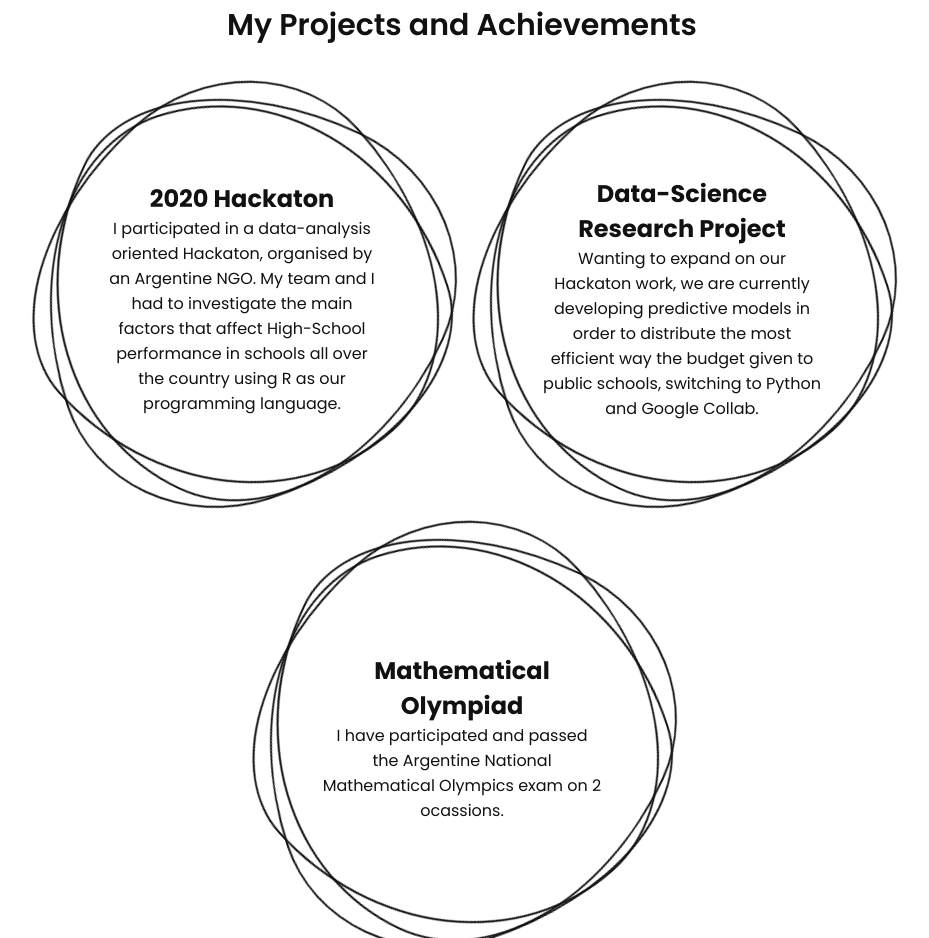
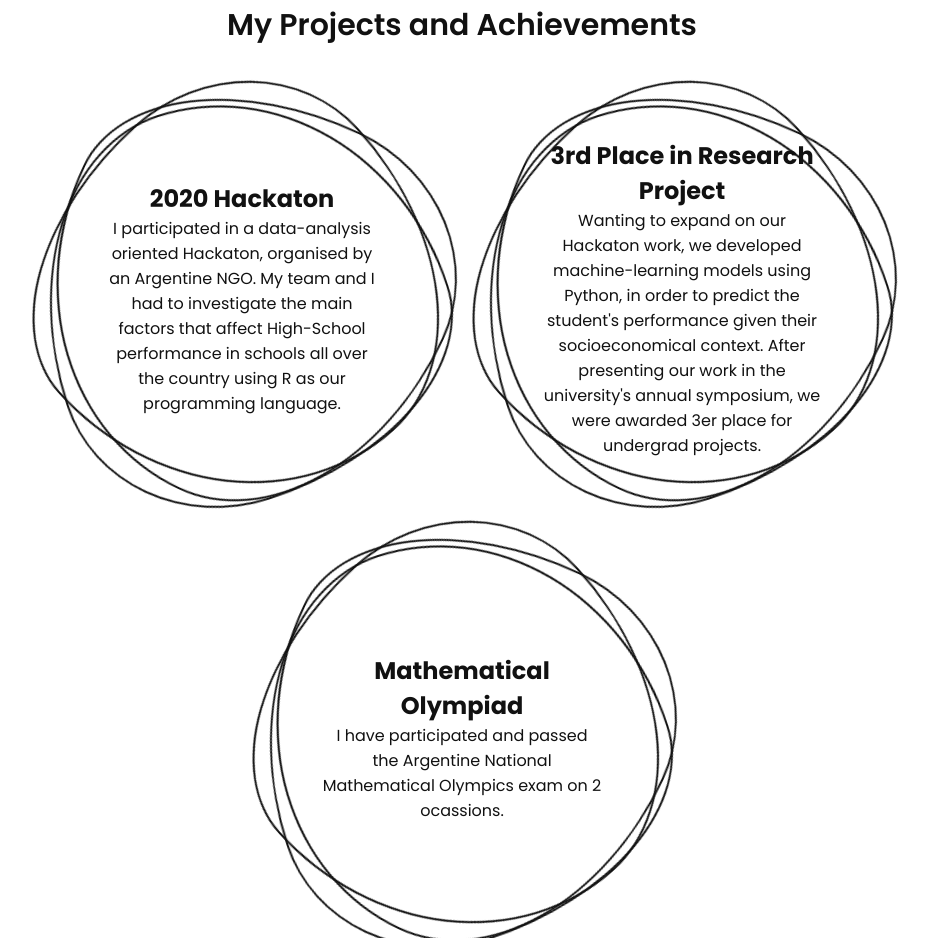
Before and after one commit to FerGuasta/InteractiveResume, a plain HTML site: page index.html in a window 1280 px wide. Shown: the part 3003-3941 px from the top of the page, without its empty margins (178-1107 px from the left). Drawn offline with Linux system fonts and the light colour scheme.

Commit message:
tercer_puesto_research_day

```diff
--- a/index.html
+++ b/index.html
@@ -105,8 +105,8 @@
 				<span></span>
 				<span></span>
 				<div class="contentsq">
-					<h2>Data-Science Research Project</h2>
-					<p>Wanting to expand on our Hackaton work, we are currently developing predictive models in order to distribute the most efficient way the budget given to public schools, switching to Python and Google Collab.</p>
+					<h2>3rd Place in Research Project</h2>
+					<p>Wanting to expand on our Hackaton work, we developed machine-learning models using Python, in order to predict the student's performance given their socioeconomical context. After presenting our work in the university's annual symposium, we were awarded 3er place for undergrad projects.</p>
 				</div>
 			</div>
 
```
